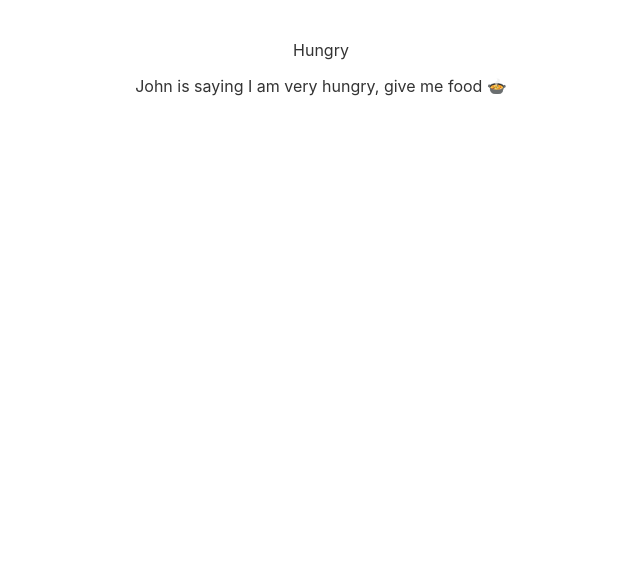
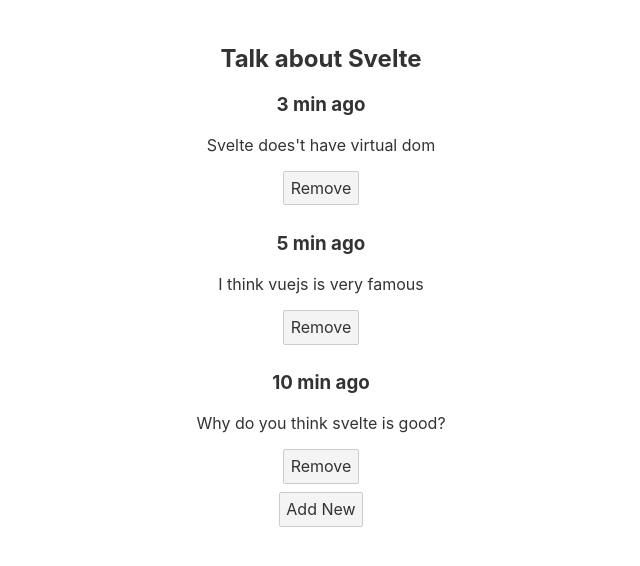
Before and after one commit to bitfumes/svelte-js-tutorial, a Svelte app: page / in a window 1280 px wide. Shown: the top 566 px of the page, without its empty margins (319-959 px from the left). Built offline with nearby package versions, Linux system fonts and the light colour scheme.

Commit message:
logic blocks

```diff
--- a/src/App.svelte
+++ b/src/App.svelte
@@ -1,5 +1,5 @@
 <script>
-  import PropsComponent from "./components/PropsComponent.svelte";
+  import Logic from "./components/Logic.svelte";
 </script>
 
 <style>
@@ -25,5 +25,5 @@
 </style>
 
 <main>
-  <PropsComponent />
+  <Logic />
 </main>
--- /dev/null
+++ b/src/components/Logic.svelte
@@ -0,0 +1,46 @@
+<script>
+  let loggedIn = true;
+  let replies = [
+    {
+      time: "3 min ago",
+      message: "Svelte does't have virtual dom"
+    },
+    {
+      time: "5 min ago",
+      message: "I think vuejs is very famous"
+    },
+    {
+      time: "10 min ago",
+      message: "Why do you think svelte is good?"
+    }
+  ];
+
+  function addNew() {
+    replies = [
+      {
+        time: "1 min ago",
+        message: "Hi Iam the newest reply"
+      },
+      ...replies
+    ];
+  }
+
+  function remove(index) {
+    replies = replies.filter((r, i) => i != index);
+  }
+</script>
+
+<h2>Talk about Svelte</h2>
+
+{#each replies as reply, index}
+  <div>
+    <h3>{reply.time}</h3>
+    <p>{reply.message}</p>
+    <button on:click={() => remove(index)}>Remove</button>
+  </div>
+{/each}
+{#if loggedIn}
+  <button on:click={addNew}>Add New</button>
+{:else}
+  <button>Login Now</button>
+{/if}
```
